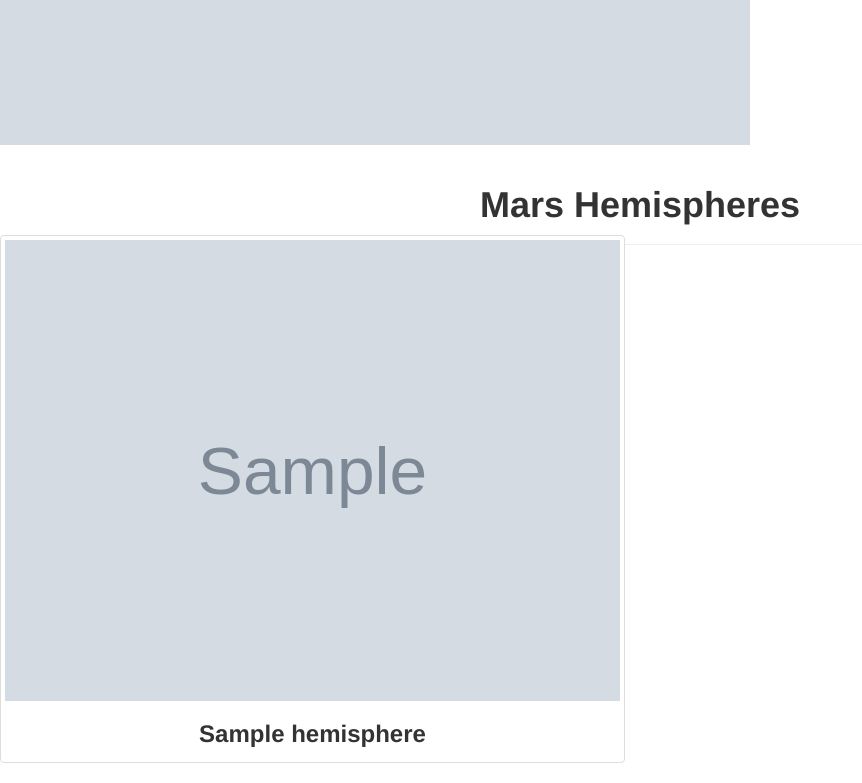
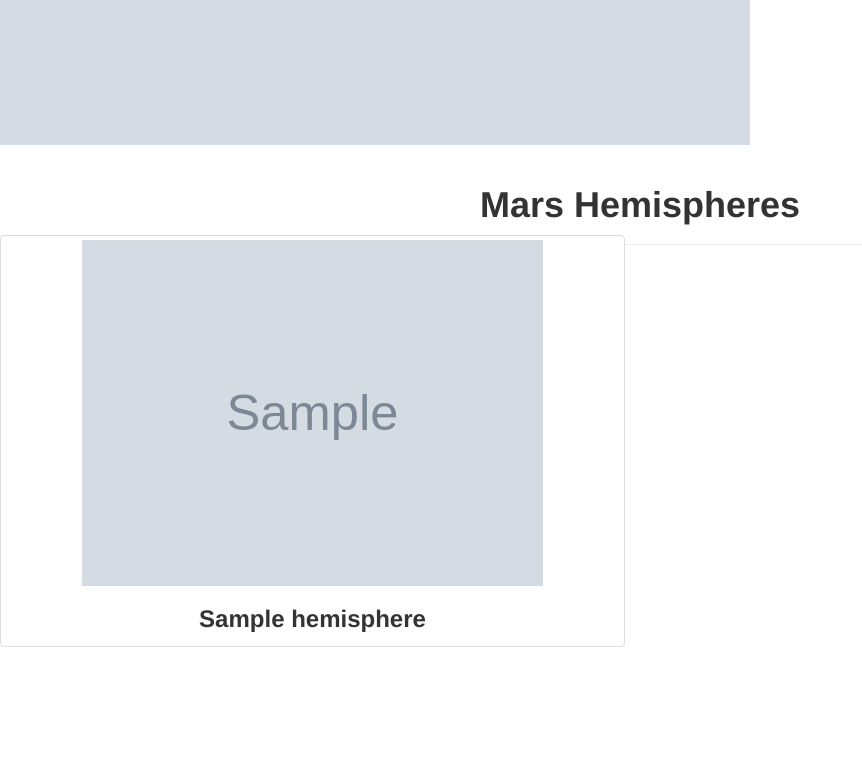
Before and after one commit to dborowski16/Mars-Mission-News-Data, a Flask app: page / in a window 1280 px wide. Shown: the part 892-1675 px from the top of the page, without its empty margins (0-862 px from the left). After the commit the page ends 1539 px from the top, so only its background shows below. Run offline with Flask 2, Linux system fonts and the light colour scheme; grey boxes marked "Sample" are stand-in pictures; a database or web service that is not in the repository returns one stand-in record (values such as "Sample title"); some libraries are stand-ins or nearby versions.

Commit message:
Updated index.html

```diff
--- a/templates/index.html
+++ b/templates/index.html
@@ -47,9 +47,9 @@
         <div class="page-header">
             <h1 class="text-center"><b>Mars Hemispheres</b></h1>
                 {% for hemisphere in mars_data.hemisphere_image_url %}
-                <div class="col-md-6">
+                <div class="col-sm-6 col-md-6">
                     <div class="thumbnail">
-                        <img src="{{hemisphere.img_url}}" height=auto width="100%">
+                        <img src="{{hemisphere.img_url}}" height=auto width="75%">
                         <h3 class="text-center"><b>{{hemisphere.title}}</b></h3>
                     </div>
                 </div>
```
